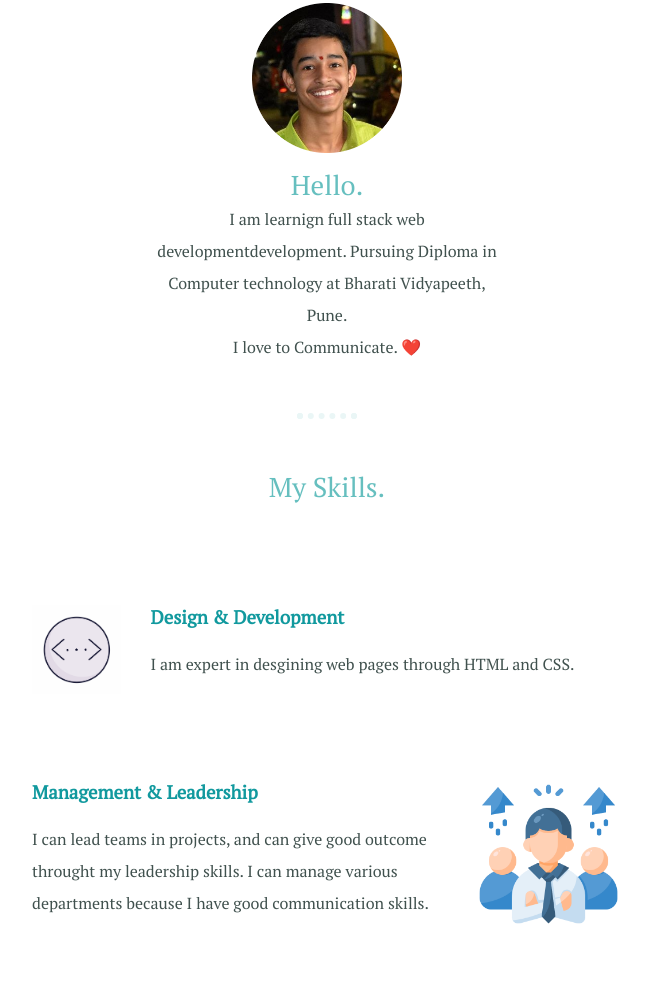
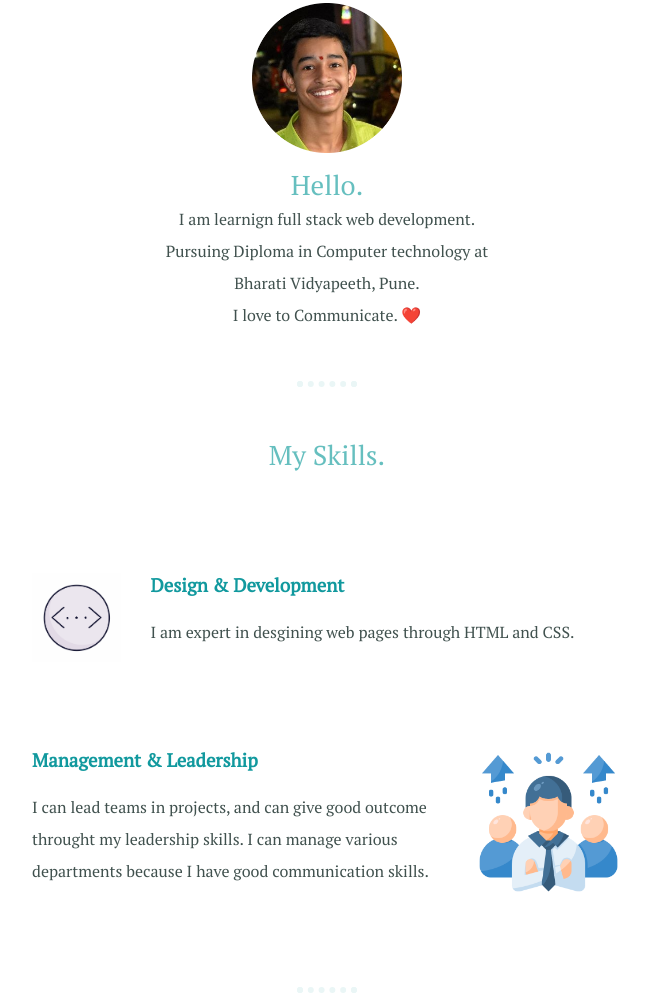
Before and after one commit to avadhut-noola/Personal-site, a plain HTML site: page index.html in a window 1280 px wide. Shown: the part 784-1784 px from the top of the page, without its empty margins (313-962 px from the left). Drawn offline with Linux system fonts and the light colour scheme.

Commit message:
Update index.html

```diff
--- a/index.html
+++ b/index.html
@@ -23,7 +23,7 @@
       <div class="profile">
         <img src="img/me.png" alt="profile_pic" height="150px">
         <h2 class="Hello_text" >Hello.</h2>
-        <p class="bio"> I am learnign full stack web developmentdevelopment. Pursuing Diploma in Computer technology at Bharati Vidyapeeth, Pune.<br>I love to Communicate. ❤️</p>
+        <p class="bio"> I am learnign full stack web development. Pursuing Diploma in Computer technology at Bharati Vidyapeeth, Pune.<br>I love to Communicate. ❤️</p>
       </div>
       <hr class="dot-hr">
       <div class="skills">
```
